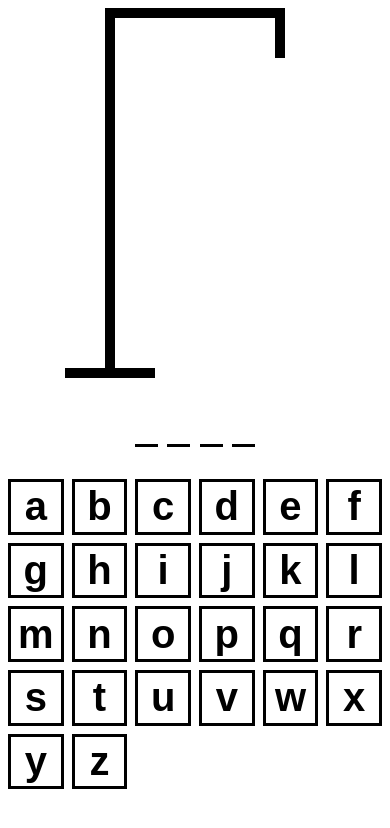
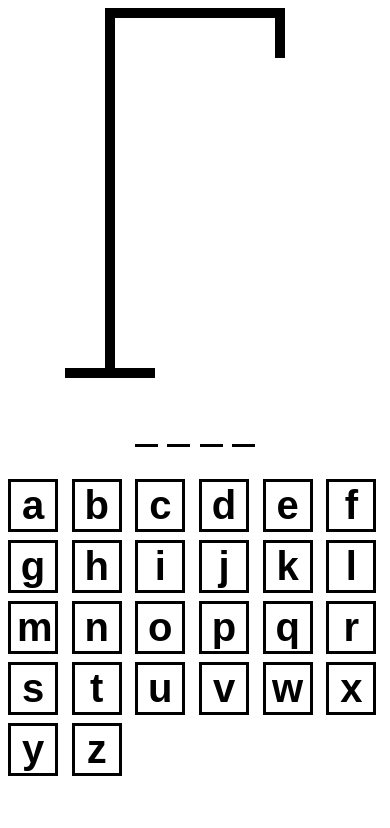
Before and after one commit to worm-codes/Hangman-TypeScript-Exercise, a React (Vite) app: page / in a window 390 px wide. Shown: the top 828 px of the page. Built offline with nearby package versions, Linux system fonts and the light colour scheme.

Commit message:
fix keyboard mobil key view

```diff
--- a/index.html
+++ b/index.html
@@ -4,7 +4,7 @@
     <meta charset="UTF-8" />
     <link rel="icon" type="image/svg+xml" href="/vite.svg" />
     <meta name="viewport" content="width=device-width, initial-scale=1.0" />
-    <title>Vite + React + TS</title>
+    <title>Hangman</title>
   </head>
   <body>
     <div id="root"></div>
--- a/src/components/Keyboard.tsx
+++ b/src/components/Keyboard.tsx
@@ -38,7 +38,7 @@
   readonly isInActive: boolean;
 }
 const KeyboardKey=styled.button<KeyboardButtonProps>`
-  width: 100%;
+  max-width: 50px;
   border: 3px solid black;
   background: none;
   aspect-ratio: 1/1;
```
